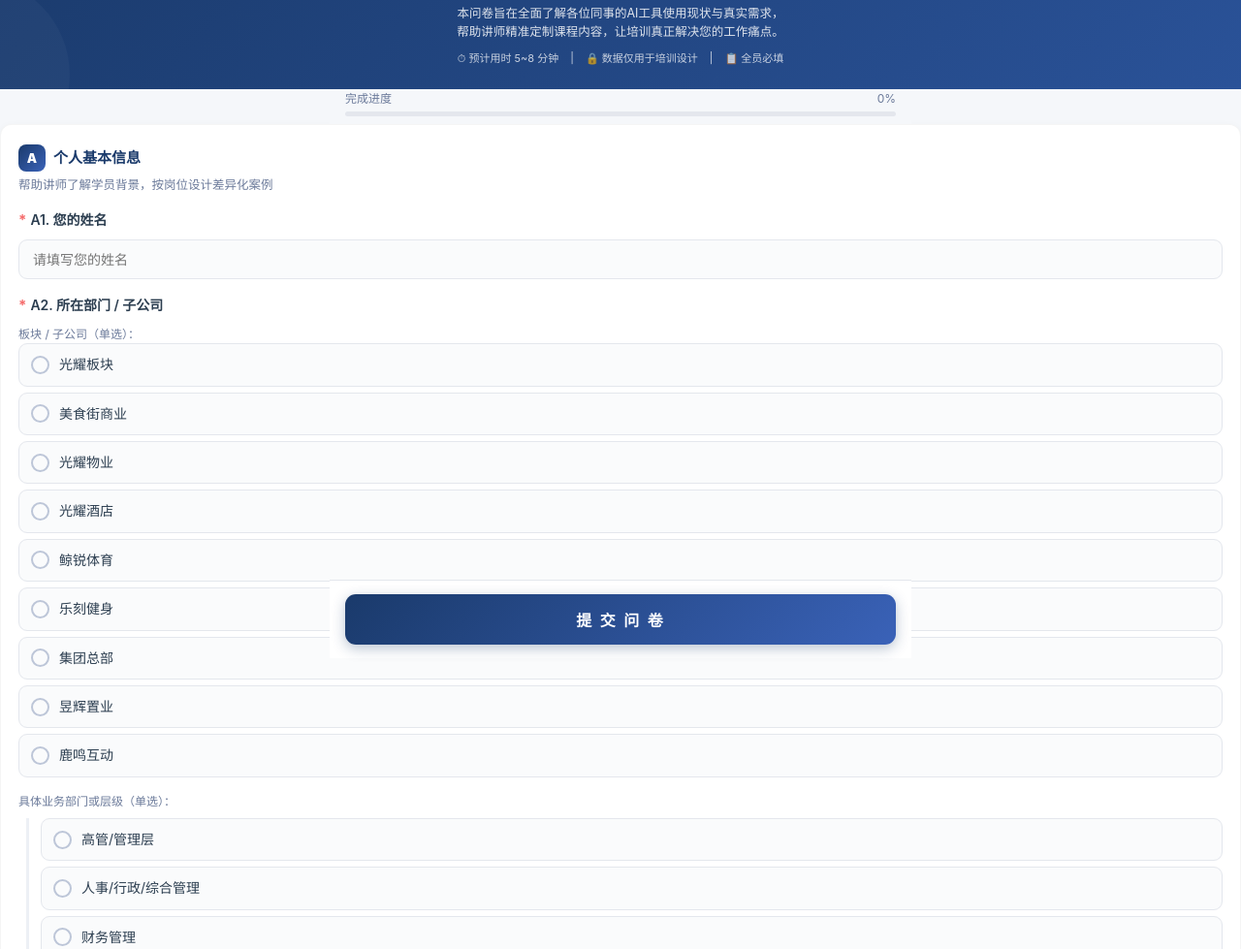
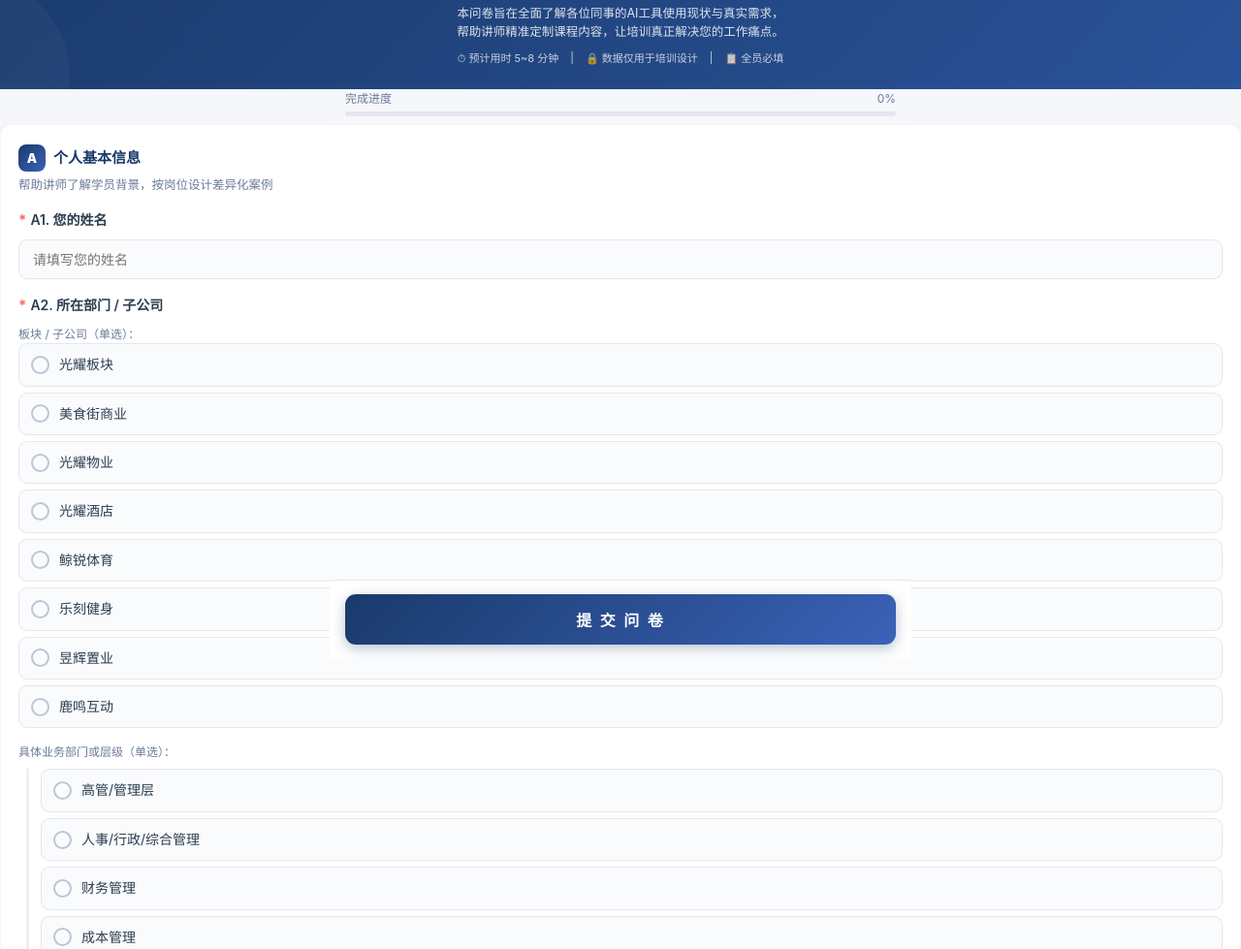
Before and after one commit to zyn-214/guangyao-survey, a plain HTML site: page index.html in a window 1280 px wide. Shown: the part 121-1100 px from the top of the page at 97% size. Drawn offline with Linux system fonts and the light colour scheme.

Commit message:
Remove 集团总部 from A2 options

```diff
--- a/index.html
+++ b/index.html
@@ -148,7 +148,6 @@
       <label class="option"><input type="radio" name="company" value="光耀酒店"> <span class="opt-marker"></span><span class="opt-text">光耀酒店</span></label>
       <label class="option"><input type="radio" name="company" value="鲸锐体育"> <span class="opt-marker"></span><span class="opt-text">鲸锐体育</span></label>
       <label class="option"><input type="radio" name="company" value="乐刻健身"> <span class="opt-marker"></span><span class="opt-text">乐刻健身</span></label>
-      <label class="option"><input type="radio" name="company" value="集团总部"> <span class="opt-marker"></span><span class="opt-text">集团总部</span></label>
       <label class="option"><input type="radio" name="company" value="昱辉置业"> <span class="opt-marker"></span><span class="opt-text">昱辉置业</span></label>
       <label class="option"><input type="radio" name="company" value="鹿鸣互动"> <span class="opt-marker"></span><span class="opt-text">鹿鸣互动</span></label>
     </div>
```
